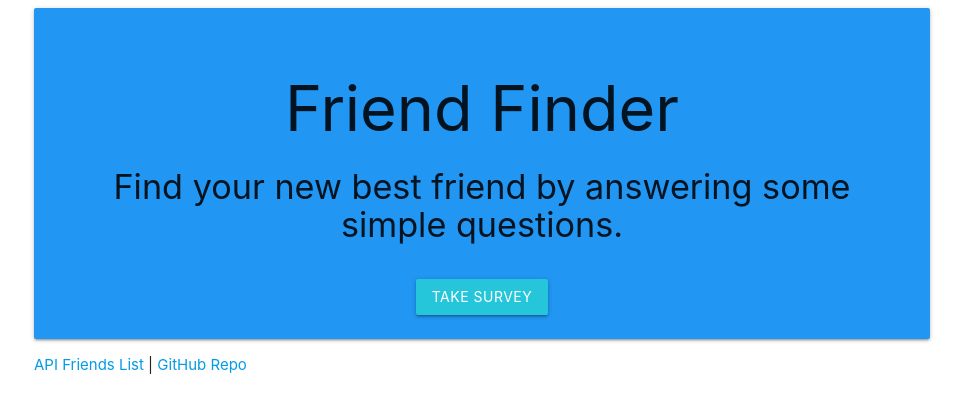
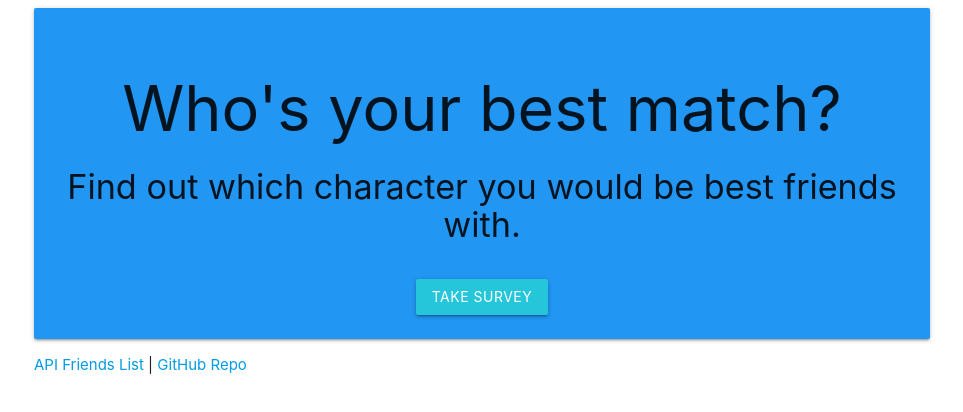
Before and after one commit to jcontratto/FriendFinder, a plain HTML site: page app/public/home.html in a window 1280 px wide. Shown: the whole page, without its empty margins (158-1121 px from the left). Drawn offline with nearby package versions, Linux system fonts and the light colour scheme.

Commit message:
another commit

```diff
--- a/app/public/home.html
+++ b/app/public/home.html
@@ -11,14 +11,16 @@
     <script src="https://code.jquery.com/jquery-3.1.1.min.js"></script>
     <!-- Compiled and minified JavaScript -->
     <script src="https://cdnjs.cloudflare.com/ajax/libs/materialize/0.97.8/js/materialize.min.js"></script>
+    <!--<img src="/images/59e7ad742443b7c21400001b.jpeg">-->
   <title>Friend Finder</title>
 </head>
 <body>
   <div class='container'>
+
     <div class='card-panel blue col s12'>
       <section class='center-align'>
-      <h1> Friend Finder</h1>
-      <h4>Find your new best friend by answering some simple questions.</h4><br>
+      <h1>Who's your best match?</h1>
+      <h4>Find out which character you would be best friends with.</h4><br>
       <a href='/survey' class="waves-effect waves-light btn cyan lighten-1">Take Survey</a>
       </section>
     </div>
```
Also changed, not shown: images/59e7ad742443b7c21400001b.jpeg (added), images/90e80a464e9150402b6e24ec44600de5.jpg (added), images/b4fe359972b3f8e6cad915069e1acde5.jpg (added), images/images (4).jpg (added), images/images (5).jpg (added), images/jerry.jpg (added).
